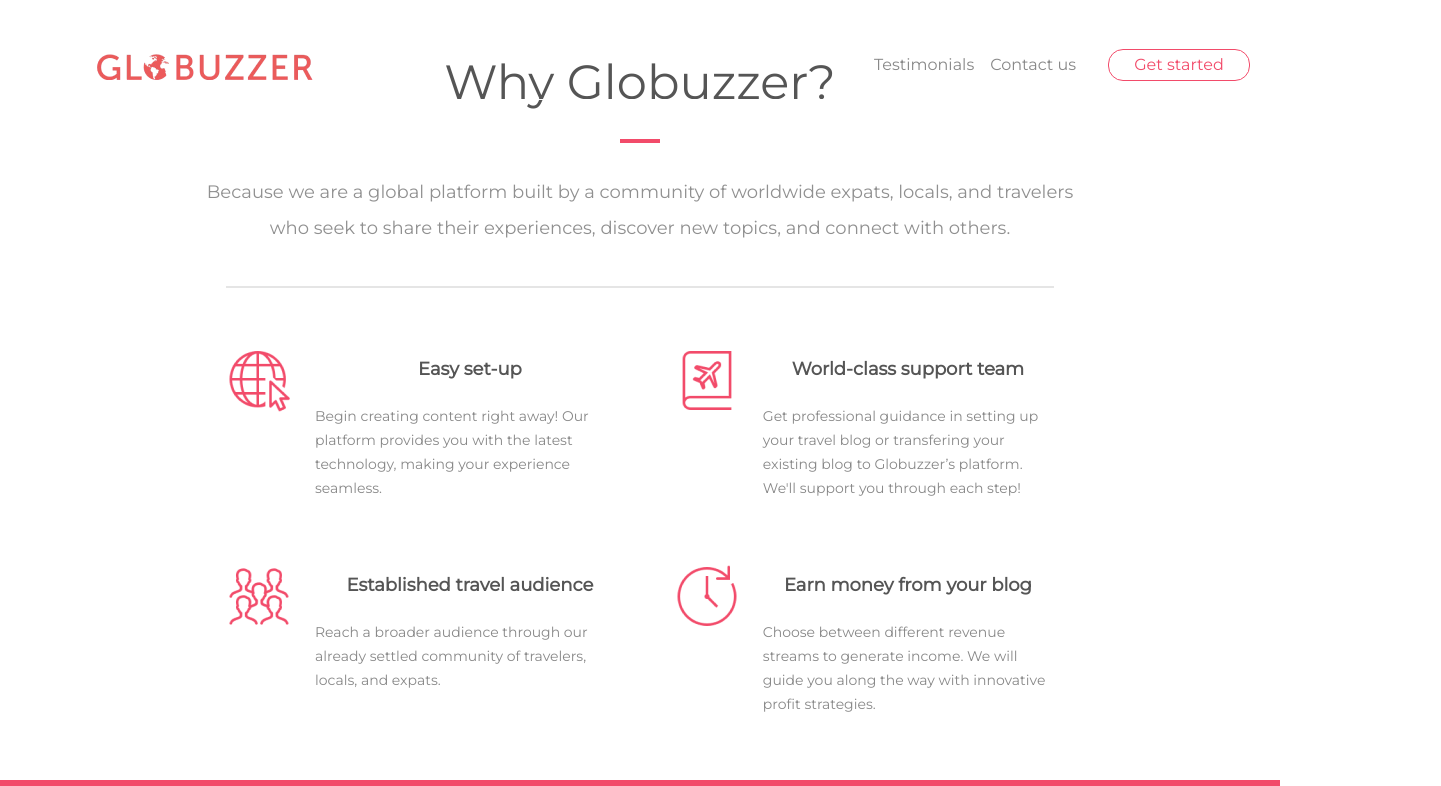
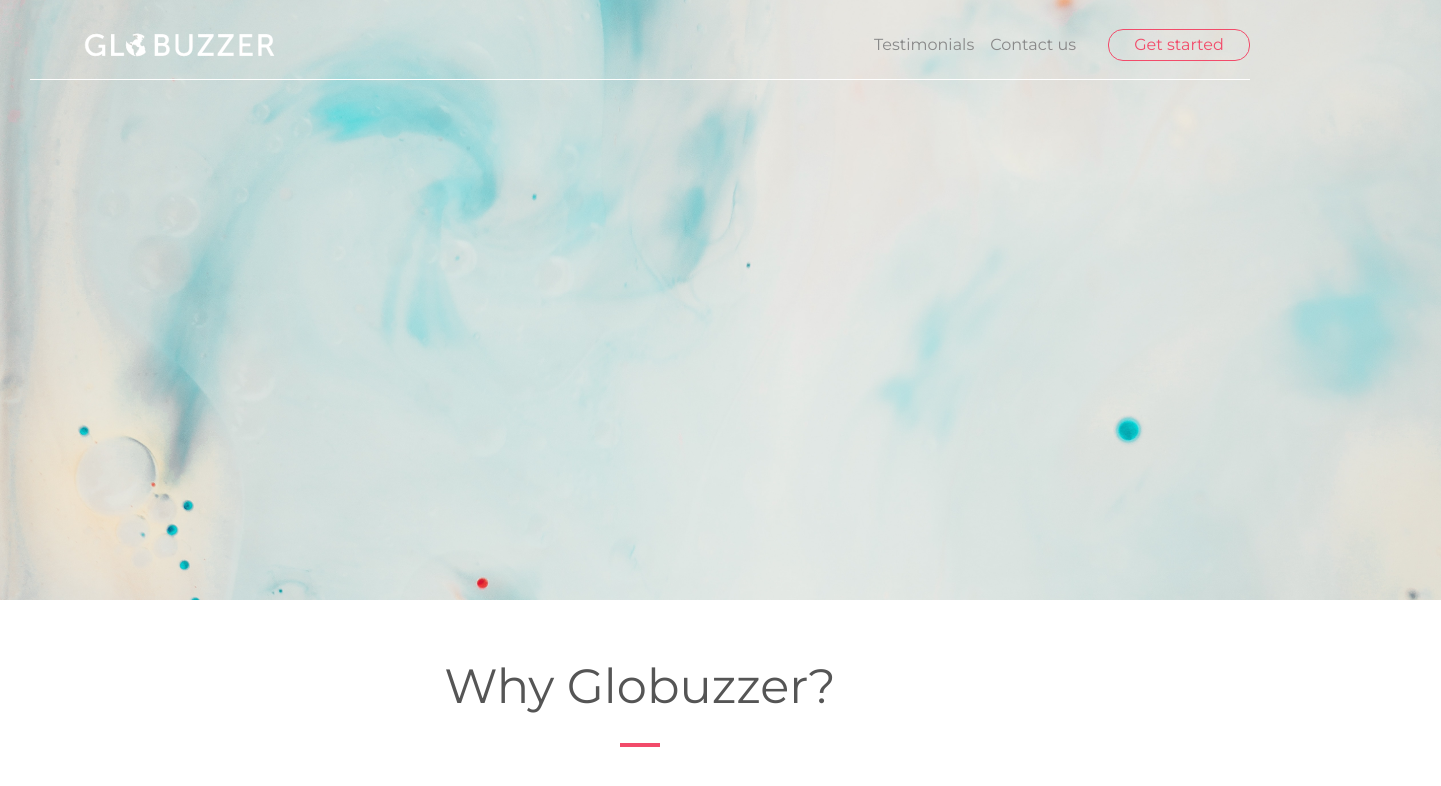
Before and after one commit to tarcea/why-globuzzer, a React (Create React App) app: page / in a window 1280 px wide. Shown: the top 786 px of the page, 1441 px wide, since content can reach past the window. Built offline with nearby package versions, Linux system fonts and the light colour scheme.

Commit message:
navbar done for desktop view

```diff
--- a/src/App.js
+++ b/src/App.js
@@ -2,6 +2,7 @@
 import Navbar from './components/Navbar/Navbar';
 import WhyGlobuzzer from './components/WhyGlobuzzer/WhyGlobuzzer';
 import Footer from './components/Footer/Footer';
+import background from './images/image_background.png';
 
 function App() {
   const [width, setWidth] = useState(window.innerWidth);
@@ -19,6 +20,7 @@
   return (
     <div>
       <Navbar width={width} />
+      <img src={background} alt="" />
       <WhyGlobuzzer />
       <Footer width={width} />
     </div>
--- a/src/components/Navbar/Navbar.css
+++ b/src/components/Navbar/Navbar.css
@@ -58,7 +58,7 @@
   justify-content: space-between;
   align-items: center;
   position: relative;
-  border-bottom: 1px solid #ffffff;
+  /*border-bottom: 1px solid #ffffff;*/
 }
 
 .menu-logo {
--- a/src/components/Navbar/NavbarDesktop.js
+++ b/src/components/Navbar/NavbarDesktop.js
@@ -1,5 +1,5 @@
 import React, { useState } from 'react';
-import logo from '../../images/globuzzer_watermark.png';
+import logo from '../../images/globuzzer_logo.png';
 import {useSpring, animated} from 'react-spring';
 
 const NavbarDesktop = () => {
@@ -8,8 +8,16 @@
 
   const style = {
     background: scrollUp > 60 ? "#F24B6A" :
-    "rgba(255, 255, 255, 0)",
-    color: scrollUp > 60 ? "#FFFFFF" : "#F24B6A"
+    (inHover ? "#F24B6A" : "rgba(255, 255, 255, 0)"),
+    color: scrollUp > 60 ? "#FFFFFF" : (inHover ? "#FFFFFF" : "#F24B6A")
+  }
+
+  const whiteStyle = {
+    color: scrollUp > 60 ? "#FFFFFF" : "#888888"
+  }
+
+  const noLine = {
+    borderBottom: scrollUp > 60 ? 0 : "1px solid #FFFFFF"
   }
 
   window.addEventListener("scroll", () => {
@@ -19,14 +27,13 @@
 
   return (
     <div className="top-menu">
-    {scrollUp}
-    <div className="desktop-container">
+    <div className="desktop-container" style={noLine}>
         <img src={logo} alt="logo" className="menu-logo desktop-logo"/>
       <div className="desktop-menu">
-      <div className="desktop-links">
+      <div className="desktop-links" >
         <ul>
-          <li>Testimonials</li>
-          <li>Contact us</li>
+          <li style={whiteStyle}>Testimonials</li>
+          <li style={whiteStyle}>Contact us</li>
         </ul>
       </div>
       <div style={style} className="desktop-button"
```
Also changed, not shown: src/images/image_background.png (added).
